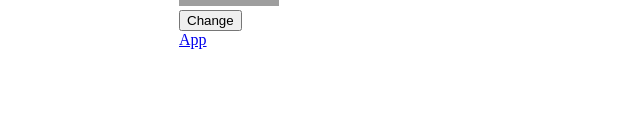
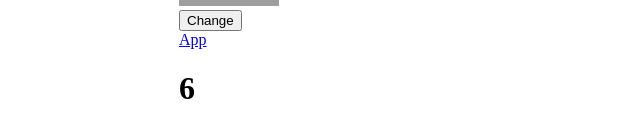
Before and after one commit to darius-khll/React-Sample, a React (Create React App) app: page /Signup in a window 1280 px wide. Shown: the part 242-380 px from the top of the page, without its empty margins (301-941 px from the left). Built offline with nearby package versions, Linux system fonts and the light colour scheme; grey boxes are pictures that could not be loaded.

Commit message:
observable parent child

```diff
--- a/src/components/Signup.jsx
+++ b/src/components/Signup.jsx
@@ -4,7 +4,10 @@ import {observable} from 'mobx';
 import {observer} from "mobx-react";
 
 let time = observable({
-    val: new Date()
+    val: new Date(),
+    parent: {
+        child: 1
+    }
 });
 
 // @observer
@@ -15,6 +18,7 @@ const Signup = observer(class Signup extends Component {
 
          setInterval(() => {
             time.val = new Date();
+            time.parent.child++;
         }, 1000);
     }
 
@@ -30,6 +34,8 @@ const Signup = observer(class Signup extends Component {
                 <img height="100" width="100" src={img} /> <br />
                 <button onClick={() => this.changeSrc()}>Change</button> <br />
                 <Link to="/App">App</Link>
+
+                <h1>{time.parent.child}</h1>
             </div>
 
         )
```
